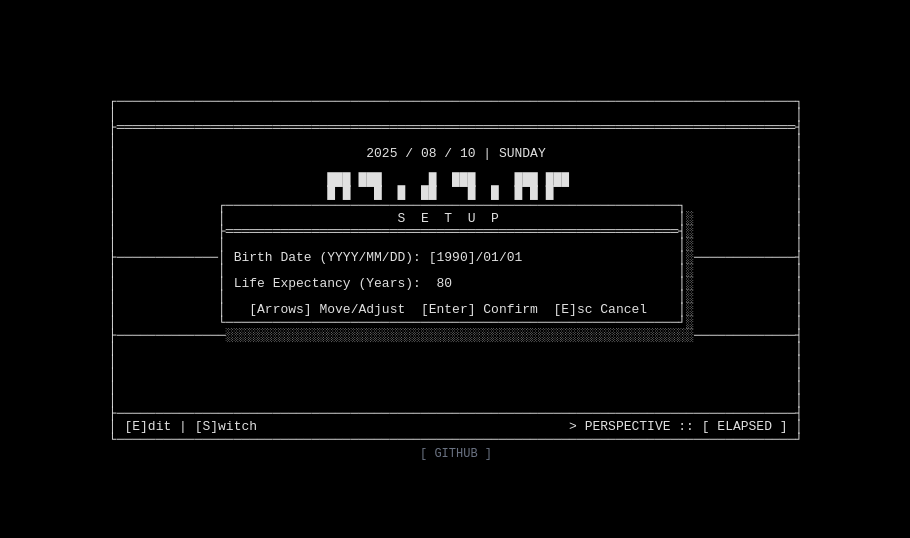
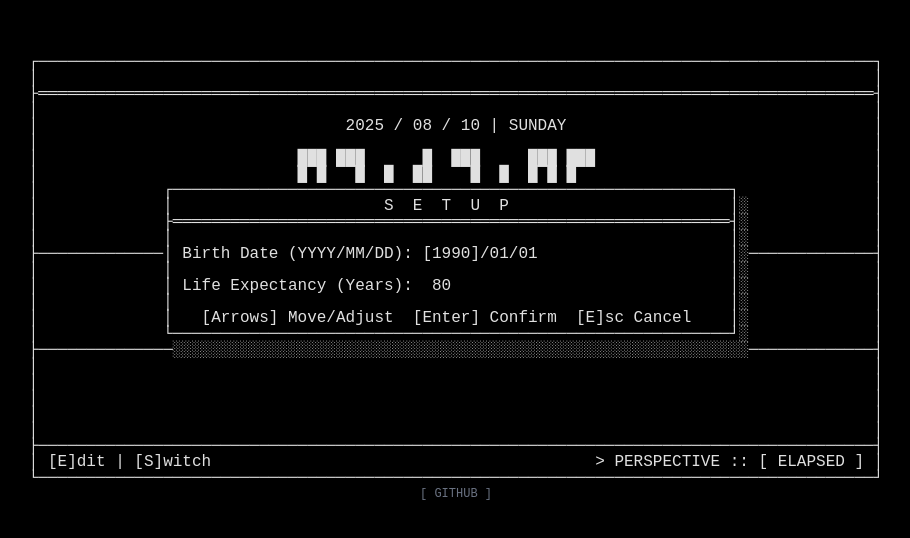
Before and after one commit to jomonylw/life-clock, a Next.js app: page / in a window 1280 px wide. Shown: the part 122-660 px from the top of the page, without its empty margins (184-1094 px from the left). Built offline with nearby package versions, Linux system fonts and the light colour scheme.

Commit message:
fix: update monospace font stack in global CSS

```diff
--- a/src/app/globals.css
+++ b/src/app/globals.css
@@ -30,7 +30,7 @@
 
 :root {
   /* Spacing, border-radius, and fonts are shared across themes */
-  --font-mono: monospace;
+  --font-mono: monospace, Menlo, Monaco, 'Courier New';
 
   --spacing-xs: 4px;
   --spacing-sm: 8px;
```
